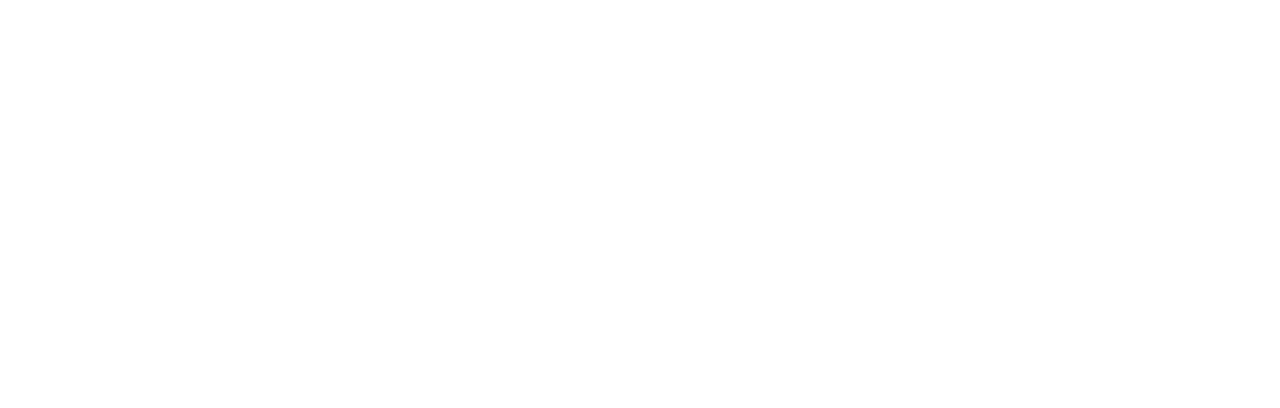
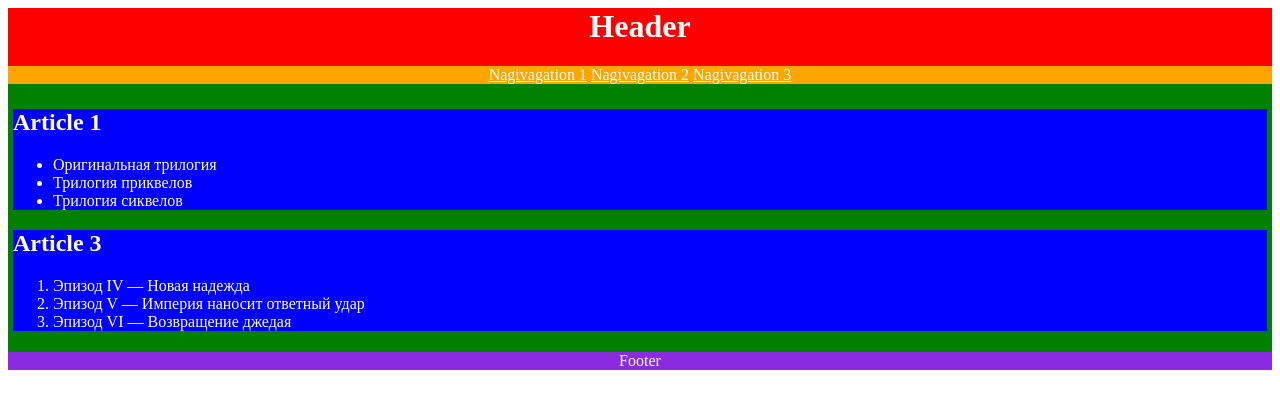
Before and after one commit to js-tasks-ru/htmlcss-20231222_gornyy2002, a website: page 02-dz0/01-semantic-mockup/solution.html in a window 1280 px wide. Drawn offline with Linux system fonts and the light colour scheme.

Commit message:
add solution for 2-module 1-task

```diff
--- a/02-dz0/01-semantic-mockup/solution.html
+++ b/02-dz0/01-semantic-mockup/solution.html
@@ -1,4 +1,84 @@
-<!DOCTYPE html>
-<html lang="ru">
-    <!-- Ваше решение -->
+<html lang="en">
+<head>
+    <meta charset="UTF-8">
+    <meta name="viewport" content="width=device-width, initial-scale=1.0">
+    <title>DZ-02</title>
+
+    <style>
+        .header{
+            background-color: red;
+            color: #FFF;
+            display: block;
+            position: relative;
+            text-align: center;
+
+        }
+
+        .header__nav{
+            background-color: orange;
+            display: block;
+        }
+        .header__a{
+            color: #FFF;
+        }
+
+        .main{
+            background-color: green;
+            color:#FFF;
+            padding: 5px;
+        }
+
+        .block-1{
+            margin-bottom: 5px;
+            background-color: blue;
+        }
+        .block-2{
+            background-color: blue;
+        }
+
+        .footer{
+            text-align: center;
+            background-color: blueviolet;
+            color: #FFF;
+        }
+
+
+    </style>
+</head>
+<body>
+    <header class="header">
+        <h1>Header</h1>
+        <nav class="header__nav">
+            <a href="" class="header__a">Nagivagation 1</a>
+            <a href="" class="header__a">Nagivagation 2</a>
+            <a href="" class="header__a">Nagivagation 3</a>
+        </nav>
+    </header>
+
+
+    <main class="main">
+        <article class="block-1">
+            <h2>Article 1</h2>
+            <ul class="block-1__list">
+                <li class="block-1__point">Оригинальная трилогия</li>
+                <li class="block-1__point">Трилогия приквелов</li>
+                <li class="block-1__point">Трилогия сиквелов</li>
+            </ul>
+        </article>
+
+        <article class="block-2">
+            <h2>Article 3</h2>
+            <ol class="block-2__list">
+                <li class="block-2__point">Эпизод IV — Новая надежда</li>
+                <li class="block-2__point">Эпизод V — Империя наносит ответный удар</li>
+                <li class="block-2__point">Эпизод VI — Возвращение джедая</li>
+            </ol>
+        </article>
+    </main>
+
+    <footer class="footer">
+        Footer
+    </footer>
+
+</body>
 </html>
```
